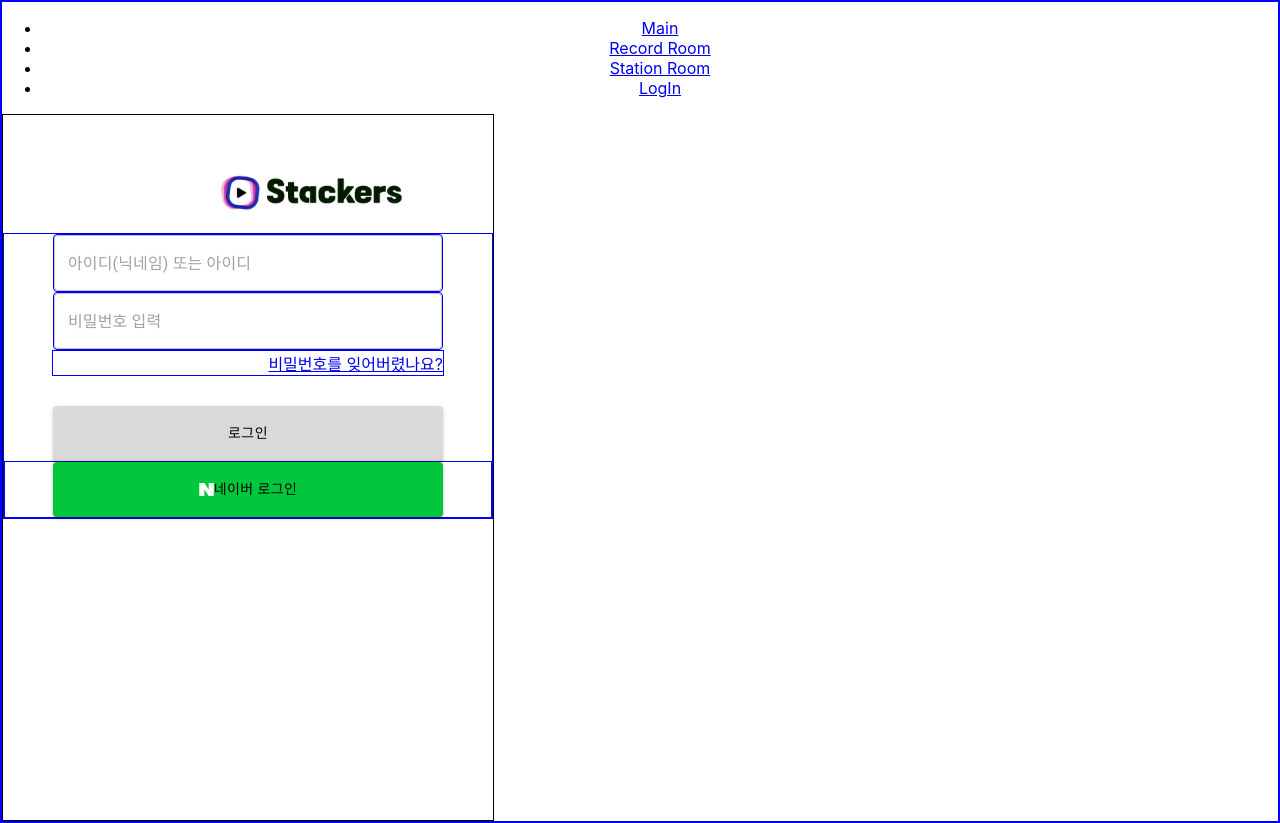
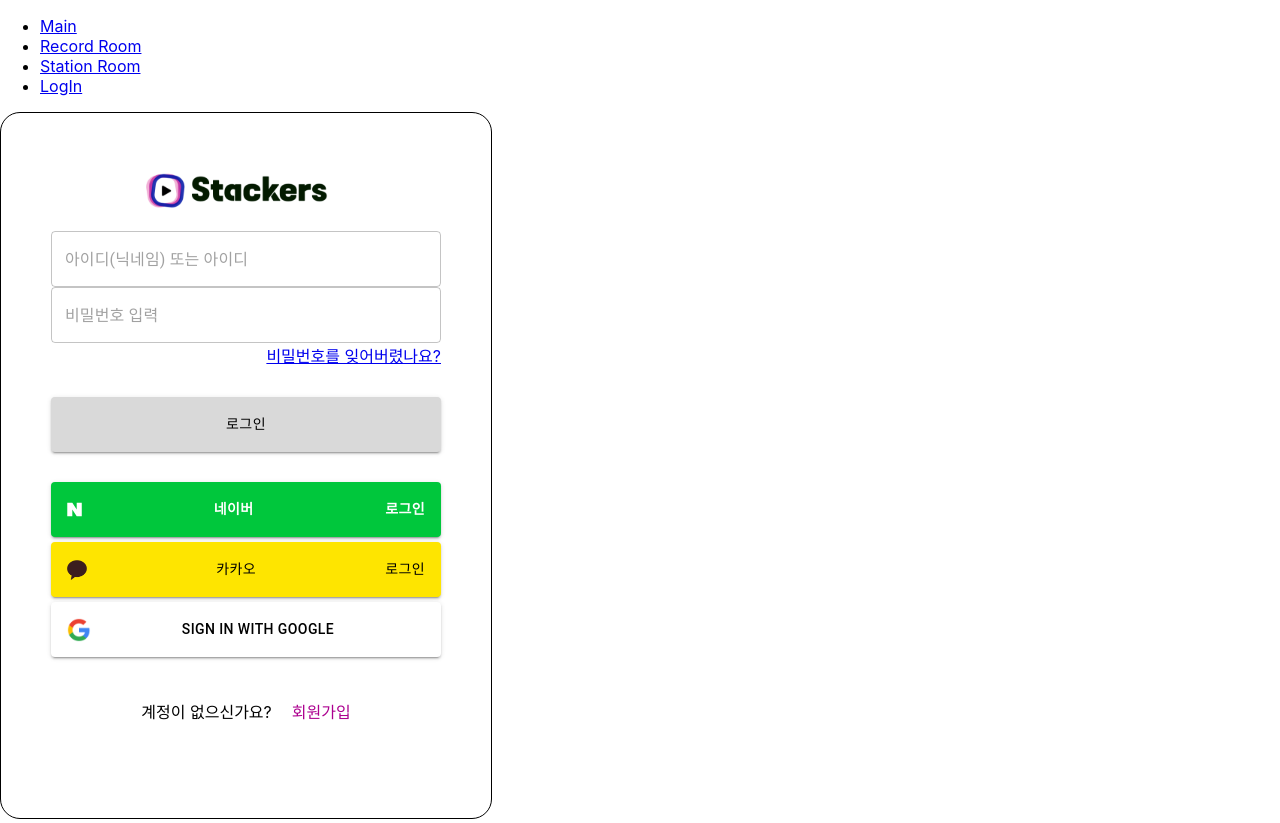
Before and after one commit to yeojinj/stackers, a React (Create React App) app in the folder frontend/: page /LogIn in a window 1280 px wide. Built offline with nearby package versions, Linux system fonts and the light colour scheme.

Commit message:
Design: 로그인 모달 디자인 제작

```diff
--- a/frontend/src/pages/record_room/Record.css
+++ b/frontend/src/pages/record_room/Record.css
@@ -11,7 +11,7 @@
   margin: auto;
   flex-wrap: wrap;
 }
-div {
+.div {
   border: 1px solid blue;
   text-align: center;
 }
--- a/frontend/src/pages/sign_folder/LogIn.css
+++ b/frontend/src/pages/sign_folder/LogIn.css
@@ -2,6 +2,7 @@
   border: 1px solid black;
   width: 490px;
   height: 705px;
+  border-radius: 20px;
 }
 
 .LogIn-logo {
@@ -21,3 +22,55 @@
   margin: 0 auto 30px auto;
   display: flex;
 }
+
+.SNS-LogIn-buttons {
+  margin-bottom: 42px;
+}
+
+.div-LogIn-Naver {
+  display: flex;
+  width: 100%;
+  margin: '0 30% 0 30%';
+  justify-content: space-between;
+}
+
+.Logo-Naver {
+  width: 15px;
+  color: white;
+}
+
+.div-LogIn-Kakao {
+  display: flex;
+  width: 100%;
+  margin: '0 30% 0 30%';
+  justify-content: space-between;
+}
+
+.Logo-Kakao {
+  width: 20px;
+  height: 20px;
+  margin: auto 0 auto 0;
+}
+
+.div-LogIn-Google {
+  display: flex;
+  width: 100%;
+}
+
+.Logo-Google {
+  width: 24px;
+  height: 24px;
+  margin: auto 0 auto 0;
+  color: white;
+}
+
+.div-LogIn-footer {
+  display: flex;
+  margin: auto 0 auto;
+  justify-content: center;
+}
+
+.move-to-SignUp {
+  color: rgba(172, 0, 143, 1);
+  text-decoration: none;
+}
--- a/frontend/src/pages/sign_folder/LogIn.js
+++ b/frontend/src/pages/sign_folder/LogIn.js
@@ -5,6 +5,8 @@ import logo from '../../assets/logo.svg'
 import TextField from '@mui/material/TextField'
 import Button from '@mui/material/Button'
 import naverLogo from './naverLogo.svg'
+import kakaoLogo from './kakaoLogo.png'
+import GoogleLogo from './GoogleLogo.png'
 
 function LogIn() {
   return (
@@ -35,35 +37,76 @@ function LogIn() {
 
         <Button
           variant="contained"
+          className="LogIn-button"
           style={{
             width: '390px',
             height: '55px',
             backgroundColor: 'rgba(217, 217, 217, 1)',
-            color: 'black'
+            color: 'black',
+            marginBottom: '30px'
           }}
         >
           로그인
         </Button>
-        <div>
+        <div className="SNS-LogIn-buttons">
           <Button
             variant="contained"
             style={{
               width: '390px',
               height: '55px',
               backgroundColor: '#00c73c',
+              color: 'black',
+              marginBottom: '5px'
+            }}
+          >
+            <div className="div-LogIn-Naver">
+              <img src={naverLogo} alt="naverLogo" className="Logo-Naver" />
+              <b style={{ color: 'white' }}>네이버</b>
+              <b style={{ color: 'white' }}>로그인</b>
+            </div>
+          </Button>
+          <Button
+            variant="contained"
+            style={{
+              width: '390px',
+              height: '55px',
+              backgroundColor: '#FEE500',
+              color: 'black',
+              marginBottom: '5px'
+            }}
+          >
+            <div className="div-LogIn-Kakao ">
+              <img src={kakaoLogo} alt="kakaoLogo" className="Logo-Kakao" />
+              <p>카카오</p>
+              <p>로그인</p>
+            </div>
+          </Button>
+          <Button
+            variant="contained"
+            style={{
+              width: '390px',
+              height: '55px',
+              backgroundColor: '#FFFFFF',
               color: 'black'
             }}
           >
-            <img
-              src={naverLogo}
-              alt="naverLogo"
-              style={{
-                width: '15px',
-                color: 'white'
-              }}
-            />
-            네이버 로그인
+            <div className="div-LogIn-Google">
+              <img src={GoogleLogo} alt="GoogleLogo" className="Logo-Google" />
+              <p style={{ margin: '0 auto 0 auto' }}>Sign in with Google</p>
+            </div>
           </Button>
+        </div>
+        <div className="div-LogIn-footer">
+          <p style={{ margin: '0 20px 0 0 ' }}>계정이 없으신가요?</p>
+          <a
+            href="/LogIn"
+            onClick={(event) => {
+              event.preventDefault()
+            }}
+            className="move-to-SignUp"
+          >
+            회원가입
+          </a>
         </div>
       </div>
     </div>
```
Also changed, not shown: frontend/src/pages/sign_folder/GoogleLogo.png (added), frontend/src/pages/sign_folder/kakaoLogo.png (added).
